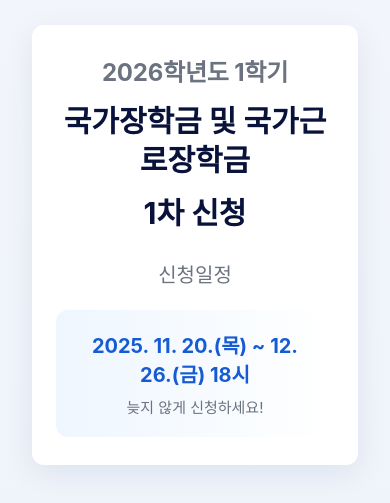
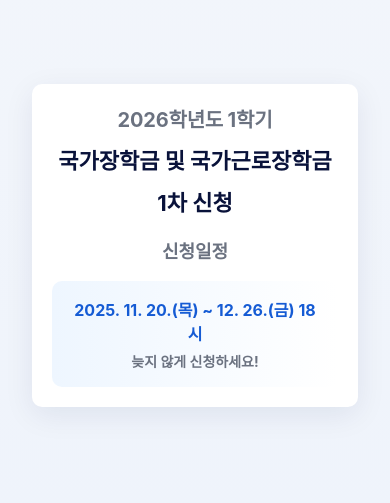
Before and after one commit to raccoon207/woosong, a plain HTML site: page index.html in a window 390 px wide. Shown: the part 177-680 px from the top of the page. Drawn offline with Linux system fonts and the light colour scheme.

Commit message:
Update index.html

```diff
--- a/index.html
+++ b/index.html
@@ -16,35 +16,25 @@
     *{box-sizing:border-box}
     html,body{height:100%;margin:0;background:linear-gradient(180deg,var(--bg),#eef3fb)}
     .wrap{min-height:100%;display:flex;align-items:center;justify-content:center;padding:32px}
-    .card{background:var(--card);border-radius:var(--radius);padding:32px 36px;max-width:720px;width:100%;box-shadow:0 8px 30px rgba(13,30,77,0.08);text-align:center}
-    h1{margin:0;font-size:26px;color:var(--muted);letter-spacing:-0.2px}
-    .term{margin-top:14px;font-size:34px;font-weight:700;color:#09123a;line-height:1.3}
-    .subtitle{margin-top:26px;font-size:22px;color:var(--muted)}
-    .dates{margin-top:22px;padding:20px 22px;border-radius:12px;background:linear-gradient(90deg,#eef6ff,#ffffff);display:inline-block}
-    .dates strong{display:block;font-size:22px;color:var(--accent);font-weight:700}
-    .dates small{display:block;margin-top:8px;color:var(--muted);font-size:16px}
-    /* mobile responsive - bigger on phones */
-    @media (max-width:480px){
-      .card{padding:28px 24px;border-radius:12px}
-      h1{font-size:24px}
-      .term{font-size:30px}
-      .subtitle{font-size:20px}
-      .dates strong{font-size:20px}
-      .dates small{font-size:15px}
-    }
-    @media (max-width:380px){
-      .term{font-size:28px}
-      .dates strong{font-size:19px}
-      h1{font-size:22px}
-    }
+    .card{background:var(--card);border-radius:var(--radius);padding:28px 32px;max-width:720px;width:100%;box-shadow:0 8px 30px rgba(13,30,77,0.08);text-align:center}
+    h1{margin:0;font-size:20px;color:var(--muted);letter-spacing:-0.2px}
+    .term{margin-top:10px;font-size:28px;font-weight:700;color:#09123a}
+    .subtitle{margin-top:20px;font-size:18px;color:var(--muted)}
+    .dates{margin-top:18px;padding:16px;border-radius:10px;background:linear-gradient(90deg,#eef6ff,#ffffff);display:inline-block}
+    .dates strong{display:block;font-size:18px;color:var(--accent);font-weight:700}
+    .dates small{display:block;margin-top:6px;color:var(--muted);font-size:14px}
+    .footer{margin-top:20px;font-size:13px;color:var(--muted)}
+    /* responsive */
+    @media (max-width:420px){.card{padding:20px;border-radius:10px}.term{font-size:22px}.dates strong{font-size:16px}}
   </style>
 </head>
 <body>
   <div class="wrap">
     <div class="card" role="main">
       <h1>2026학년도 1학기</h1>
-      <div class="term">국가장학금 및 국가근로장학금</div>
-      <div class="term">1차 신청</div>
+      <div class="term">국가장학금 및 국가근로장학금
+      <div class="term"> 1차 신청
+        </div>
       <div class="subtitle">신청일정</div>
       <div class="dates" aria-label="신청일정">
         <strong>2025. 11. 20.(목) ~ 12. 26.(금) 18시</strong>
```
